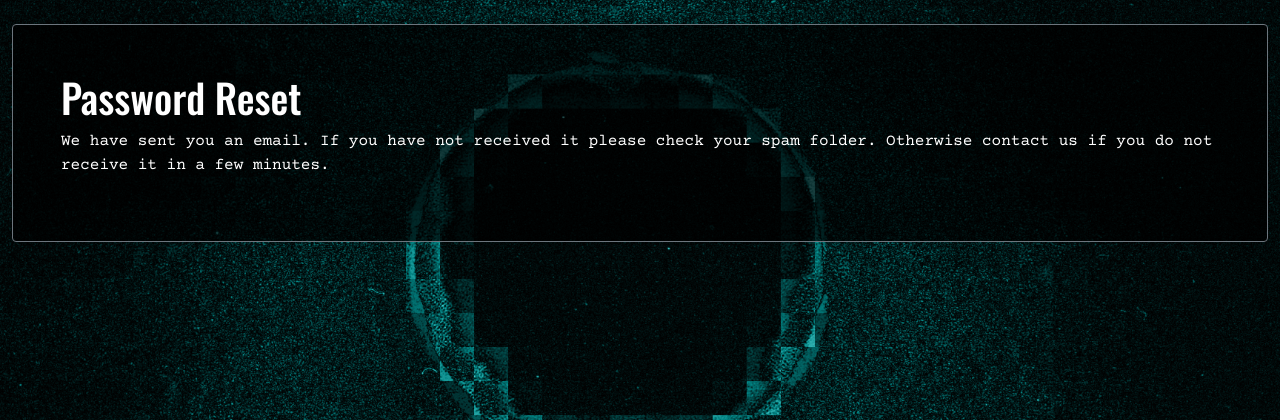
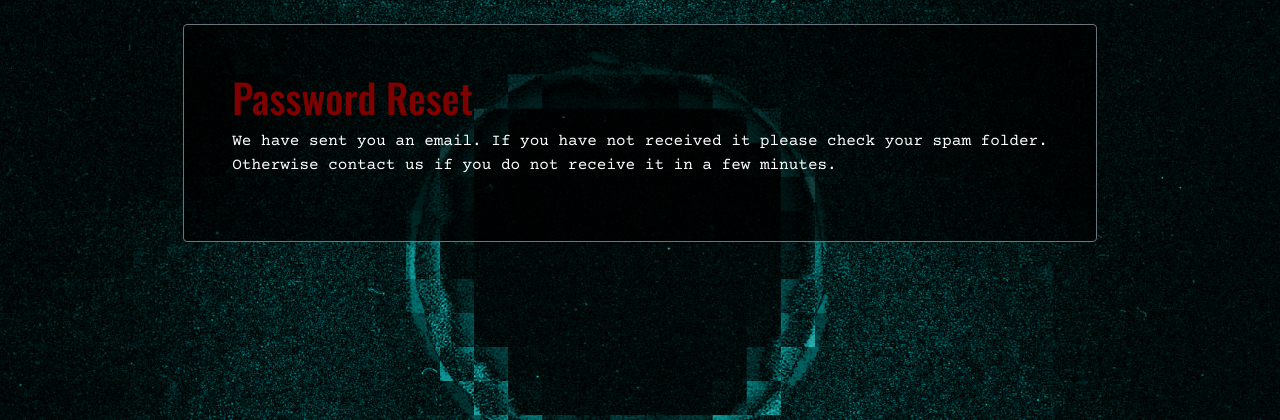
Before and after one commit to 0davidog/Umbra-Report, a Django app: a page that uses templates/account/password_reset_done.html in a window 1280 px wide. Shown: the part 130-550 px from the top of the page. Run offline with Django 4.2, Linux system fonts and the light colour scheme; some libraries are stand-ins or nearby versions.

Commit message:
Stylise password reset page

```diff
--- a/templates/account/password_reset_done.html
+++ b/templates/account/password_reset_done.html
@@ -10,12 +10,12 @@
     <div class="row justify-content-center">
       <div class="col-md-auto">
         <div class="card border-secondary p-5">
-    <h1>{% trans "Password Reset" %}</h1>
+    <h1 class="card-title">{% trans "Password Reset" %}</h1>
 
     {% if user.is_authenticated %}
     {% include "account/snippets/already_logged_in.html" %}
     {% endif %}
 
-    <p>{% blocktrans %}We have sent you an email. If you have not received it please check your spam folder. Otherwise contact us if you do not receive it in a few minutes.{% endblocktrans %}</p>
+    <p>{% blocktrans %}We have sent you an email. If you have not received it please check your spam folder.<br>Otherwise contact us if you do not receive it in a few minutes.{% endblocktrans %}</p>
     </div></div></div></div>
 {% endblock content %}
```
